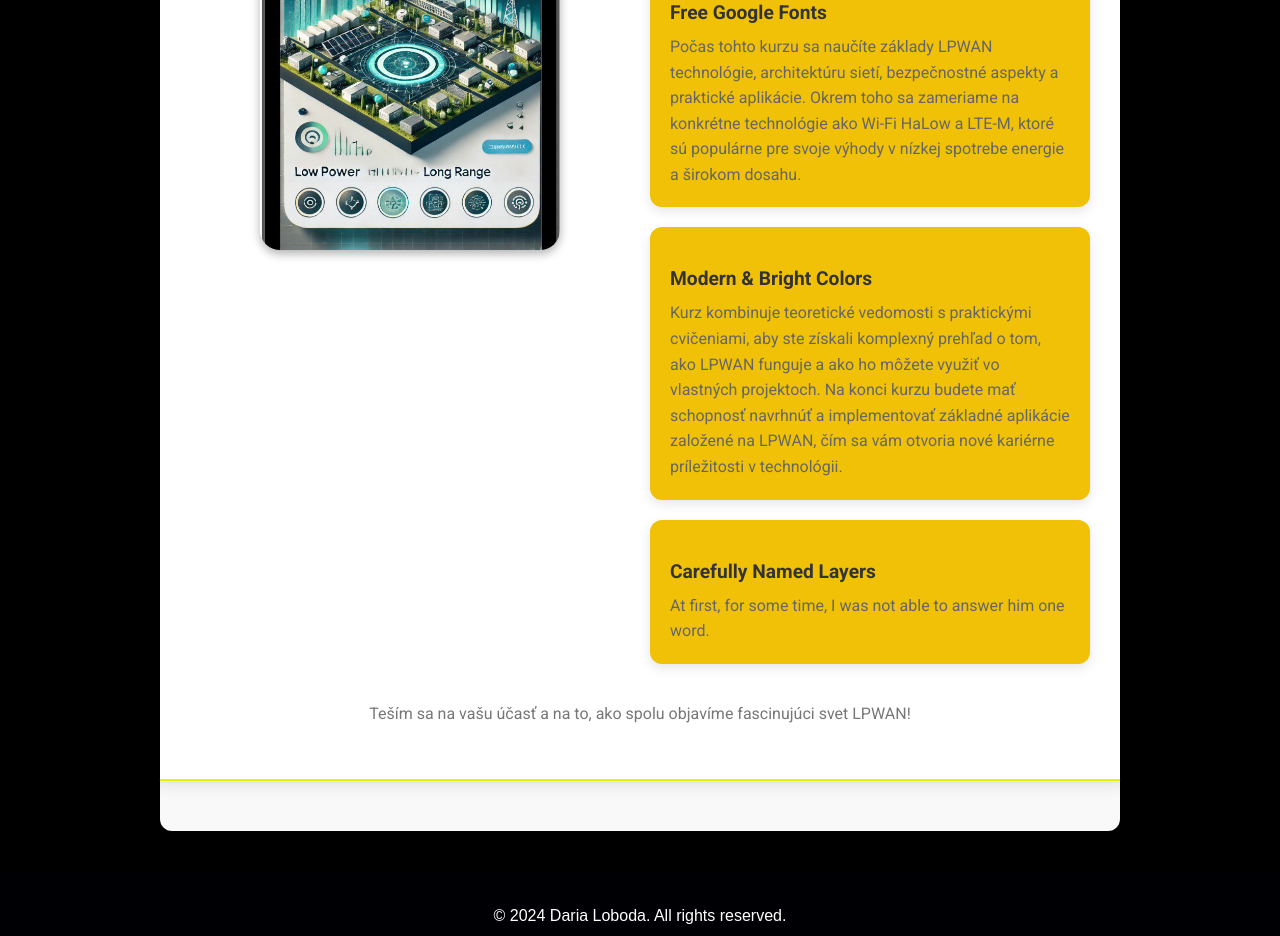
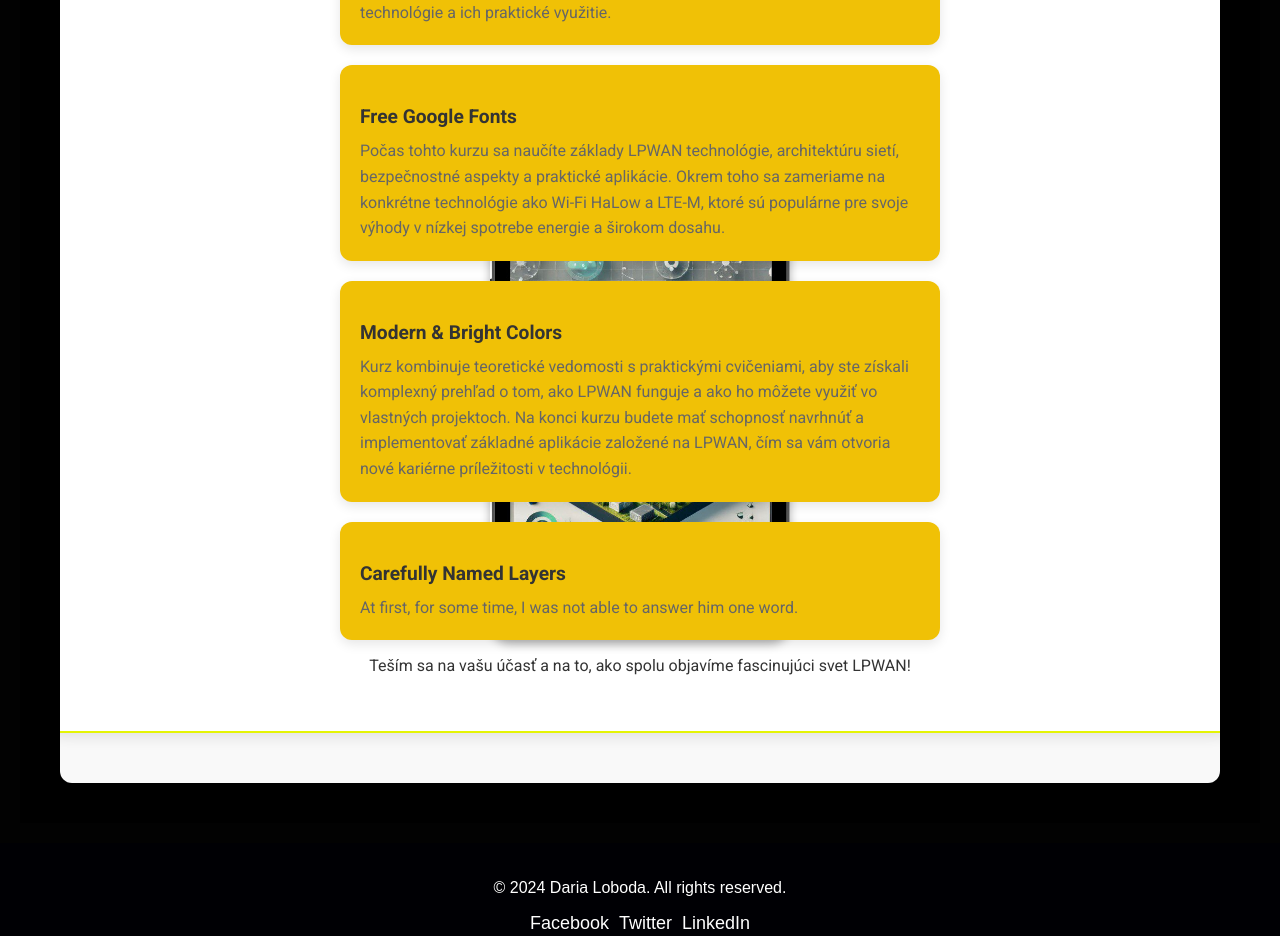
Before and after one commit to darialoboda/loproconnect, a React (Create React App) app: page /about in a window 1280 px wide. Shown: the part 1240-2176 px from the top of the page. Built offline with nearby package versions, Linux system fonts and the light colour scheme.

Commit message:
header added

```diff
--- a/src/App.jsx
+++ b/src/App.jsx
@@ -6,7 +6,6 @@ import { BrowserRouter as Router, Routes, Route, Link } from "react-router-dom";
 import AboutPage from "./pages/AboutPage";
 import CoursesPage from "./pages/Courses";
 import MotivationPage from "./pages/MotivationPage";
-// import Header from "./components/Header"; // Импортируем Header
 import "./styles/index.css";
 
 function MainContent() {
--- a/src/pages/AboutPage.jsx
+++ b/src/pages/AboutPage.jsx
@@ -1,8 +1,11 @@
 import React from 'react';
 import '../styles/AboutPage.css'; // Подключение стилей
+import Header from "../components/Header"; // Импортируем Header
 
 function AboutPage() {
   return (
+    <div className='header'>
+      <Header />
       <div className="about-page">
         <div className="background"></div>
         <div className="content">
@@ -46,7 +49,7 @@ function AboutPage() {
               </div>
 
               <div className="features">
-              <div className="feature-card">
+                <div id="feature-card-1" className="feature-card">
                   <div className="feature-icon">
                     <i className="fas fa-paint-brush"></i>
                   </div>
@@ -55,7 +58,7 @@ function AboutPage() {
                     (LPWAN)! Tento kurz je určený pre študentov, ktorí sa zaujímajú o moderné technológie
                     a ich praktické využitie. </p>
                 </div>
-              <div className="feature-card">
+                <div id="feature-card-2" className="feature-card">
                   <div className="feature-icon">
                     <i className="fas fa-font"></i>
                   </div>
@@ -64,7 +67,7 @@ function AboutPage() {
                     bezpečnostné aspekty a praktické aplikácie. Okrem toho sa zameriame na konkrétne technológie
                     ako Wi-Fi HaLow a LTE-M, ktoré sú populárne pre svoje výhody v nízkej spotrebe energie a širokom dosahu.</p>
                 </div>
-              <div className="feature-card">
+                <div id="feature-card-3" className="feature-card">
                   <div className="feature-icon">
                     <i className="fas fa-palette"></i>
                   </div>
@@ -73,12 +76,13 @@ function AboutPage() {
                     ako LPWAN funguje a ako ho môžete využiť vo vlastných projektoch. Na konci kurzu budete mať schopnosť navrhnúť
                     a implementovať základné aplikácie založené na LPWAN, čím sa vám otvoria nové kariérne príležitosti v technológii.</p>
                 </div>
-              <div className="feature-card">
+                <div id="feature-card-4" className="feature-card">
                   <div className="feature-icon">
                     <i className="fas fa-layer-group"></i>
                   </div>
                   <h3>Carefully Named Layers</h3>
                   <p>At first, for some time, I was not able to answer him one word.</p>
+                </div>
               </div>
             </div>
             <p className="course-subtitle">
--- a/src/pages/Courses.jsx
+++ b/src/pages/Courses.jsx
@@ -1,10 +1,12 @@
 import React from 'react';
 import { FontAwesomeIcon } from "@fortawesome/react-fontawesome";
 import { faTools, faClipboardCheck, faLightbulb } from '@fortawesome/free-solid-svg-icons';
+import Header from "../components/Header"; // Импортируем Header
 
 function Courses() {
   return (
     <div>
+      <Header />
       <h2>Prečo práve tento kurz?</h2>
       <div className="course-cards">
         <div className="card">
--- a/src/pages/MotivationPage.jsx
+++ b/src/pages/MotivationPage.jsx
@@ -1,10 +1,12 @@
 import React from 'react';
 import { FontAwesomeIcon } from "@fortawesome/react-fontawesome";
 import { faTools, faClipboardCheck, faLightbulb } from '@fortawesome/free-solid-svg-icons';
+import Header from "../components/Header"; // Импортируем Header
 
 function Motivation() {
   return (
     <div>
+      <Header />
       <h2>Prečo práve tento kurz?</h2>
       <div className="course-cards">
         <div className="card">
--- a/src/styles/AboutPage.css
+++ b/src/styles/AboutPage.css
@@ -13,14 +13,14 @@
     box-sizing: border-box;
     font-family: 'Roboto', sans-serif;
     color: #333;
-    background-color: #000; /* Черный фон */
+    background-color: #000; /* Черний фон */
 }
 
 /* Main Content */
 .content {
-    max-width: 900px;
+    max-width: 1200px;
     width: 100%;
-    background-color: #f9f9f9; /* Светло-серый фон */
+    background-color: #f9f9f9; /* Світло-сірий фон */
     border-radius: 12px;
     box-shadow: 0 8px 30px rgba(0, 0, 0, 0.2);
     overflow: hidden;
@@ -34,7 +34,7 @@
 .title {
     font-size: 2.8em;
     font-family: 'Montserrat', sans-serif;
-    color: #333333; /* Темный текст для контраста */
+    color: #333333; /* Темний текст для контрасту */
     margin-bottom: 10px;
     text-align: center;
 }
@@ -59,15 +59,14 @@
     transform: scale(1.03);
 }
 .profile-photo {
-    width: 200px; /* Увеличиваем размер */
+    width: 200px; /* Збільшуємо розмір */
     height: 200px;
     border-radius: 50%;
-    object-fit: cover; /* Подгоняет изображение по кругу, обрезая края */
-    border: 5px solid rgba(234, 218, 6, 0.9); /* Рамка вокруг фото */
+    object-fit: cover; /* Підганяє зображення по колу, обрізає краї */
+    border: 5px solid rgba(234, 218, 6, 0.9); /* Рамка навколо фото */
     margin-bottom: 20px;
-    box-shadow: 0 4px 10px rgba(0, 0, 0, 0.3); /* Легкая тень для объема */
+    box-shadow: 0 4px 10px rgba(0, 0, 0, 0.3); /* Легка тінь для об’єму */
 }
-
 
 .name {
     font-size: 1.8em;
@@ -87,7 +86,7 @@
 .course-info {
     width: 100%;
     padding: 30px;
-    background-color: #ffffff; /* Белый фон для блока информации о курсе */
+    background-color: #ffffff; /* Білий фон для блоку інформації про курс */
     border-radius: 12px;
     margin-top: 20px;
     text-align: center;
@@ -122,7 +121,7 @@
 }
 
 .social-icons a:hover {
-    color: #ffd700; /* Желтый цвет при наведении */
+    color: #ffd700; /* Жовтий колір при наведенні */
 }
 
 /* Buttons */
@@ -144,7 +143,7 @@ button:hover {
 }
 
 .meet-button {
-    background-color: #ffd700; /* Желтая кнопка для контраста */
+    background-color: #ffd700; /* Жовта кнопка для контрасту */
     color: #333333;
 }
 
@@ -158,7 +157,7 @@ button:hover {
     width: 100%;
     padding: 40px;
     background-color: #ffffff;
-    border: 2px solid #e4f404; /* Синяя рамка вокруг блока */
+    border: 2px solid #e4f404; /* Синя рамка навколо блоку */
     border-radius: 12px;
     margin-top: 20px;
     text-align: center;
@@ -188,7 +187,7 @@ button:hover {
     text-align: left;
 }
 
-/* Основная обертка для содержимого: текст и изображение телефона */
+/* Основна обертка для содержимого: текст і зображення телефону */
 .content-wrapper {
     display: flex;
     flex-wrap: wrap;
@@ -196,17 +195,21 @@ button:hover {
     justify-content: center;
     gap: 20px;
     margin-top: 20px;
+    flex-direction: row-reverse; /* Switch the order to make the phone appear at the bottom center */
+    position: relative;
 }
 
-/* Стиль карточек с текстом */
+/* Стиль карточок з текстом */
 .features {
     display: flex;
     flex: 1;
     flex-direction: column;
     max-width: 600px;
     gap: 20px;
+    order: 1; /* Ensure that the text cards appear on the left side */
 }
 
+/* Праві картки */
 .feature-card {
     background: #f0c106;
     border-radius: 12px;
@@ -232,31 +235,50 @@ button:hover {
     line-height: 1.6;
 }
 
-/* Иконки для заголовков */
+.feature-card-1{
+
+position: absolute;
+left: 15.36%;
+right: 70.36%;
+top: 45.21%;
+bottom: 39.32%;
+
+
+}
+
+/* Іконки для заголовків */
 .feature-icon {
     font-size: 1.5em;
-    color: #4CAF50; /* Основной цвет иконок */
+    color: #4CAF50; /* Основний колір іконок */
     margin-bottom: 10px;
 }
 
-/* Контейнер для изображения телефона */
+/* Контейнер для зображення телефону */
 .phone-image-container {
     flex: 1;
     display: flex;
     justify-content: center;
+    align-items: flex-start;
+    width: 100%;
+    position: absolute;
+    bottom: 0;
 }
 
+/* Зображення телефону */
 .phone-image {
-    width: 300px; /* Размер изображения телефона */
+    width: 300px; /* Розмір зображення телефону */
     height: auto;
-    box-shadow: 0 4px 10px rgba(0, 0, 0, 0.3); /* Тень для объема */
+    box-shadow: 0 4px 10px rgba(0, 0, 0, 0.3); /* Тінь для об’єму */
     border-radius: 20px;
     margin-top: 20px;
 }
 
-.course-subtitle {
-    text-align: center;
-    color: #777777;
-    font-size: 1em;
-    margin-top: 20px;
+/* Ліві картки (можна додати інші картки на ліву сторону) */
+.features-left {
+    display: flex;
+    flex: 1;
+    flex-direction: column;
+    gap: 20px;
+    max-width: 600px;
+    order: 0; /* Ensure that these cards appear on the left side */
 }
--- a/src/styles/Header.css
+++ b/src/styles/Header.css
@@ -0,0 +1,89 @@
+body, html {
+    margin: 0;
+    padding: 0;
+    font-family: Arial, sans-serif;
+    background-color: #050505;
+    scroll-behavior: smooth;
+  }
+
+  header {
+    box-shadow: 0 4px 6px rgba(0, 0, 0, 0.1);
+  }
+
+  /* Header */
+  .header {
+    position: relative;
+    background-color: #050505;
+    background-size: cover;
+    background-position: center;
+    padding: 250px;
+    text-align: center;
+    color: rgb(26, 24, 24);
+    z-index: 1;
+
+    padding: 20px;
+  }
+
+  .header::before {
+    content: '';
+    position: absolute;
+    top: 0;
+    left: 0;
+    width: 100%;
+    height: 100%;
+    background-color: rgba(0, 0, 0, 0.5);
+    z-index: -1;
+  }
+
+
+  .navbar {
+    display: flex;
+    justify-content: space-between;
+    align-items: center;
+    padding: 10px 20px;
+  }
+
+  .logo {
+    font-size: 36px;
+    font-weight: bold;
+    color: #ffd700;
+    font-family: 'Poppins', sans-serif;
+    text-shadow: 2px 2px 5px rgba(0, 0, 0, 0.3);
+    letter-spacing: 2px;
+  }
+
+  .logo span:first-letter {
+    font-size: 42px;
+    text-transform: uppercase;
+  }
+  .logo:hover {
+    transform: scale(1.1);
+    color: #ffa500;
+  }
+
+
+  .nav-links {
+    list-style-type: none;
+    display: flex;
+    gap: 20px;
+
+  }
+
+  .nav-links li {
+    display: inline;
+  }
+
+  .nav-links a {
+    color: white;
+    text-decoration: none;
+    font-size: 16px;
+    transition: color 0.3s ease;
+    border-bottom: 2px solid transparent;
+  }
+
+  /* Add hover effect for nav links */
+  .nav-links a:hover {
+    color: #ffd700;
+    border-bottom: 2px solid #ffd700;
+    padding-bottom: 2px;
+  }
```
Lines whose indentation alone changed are shown as unchanged.
